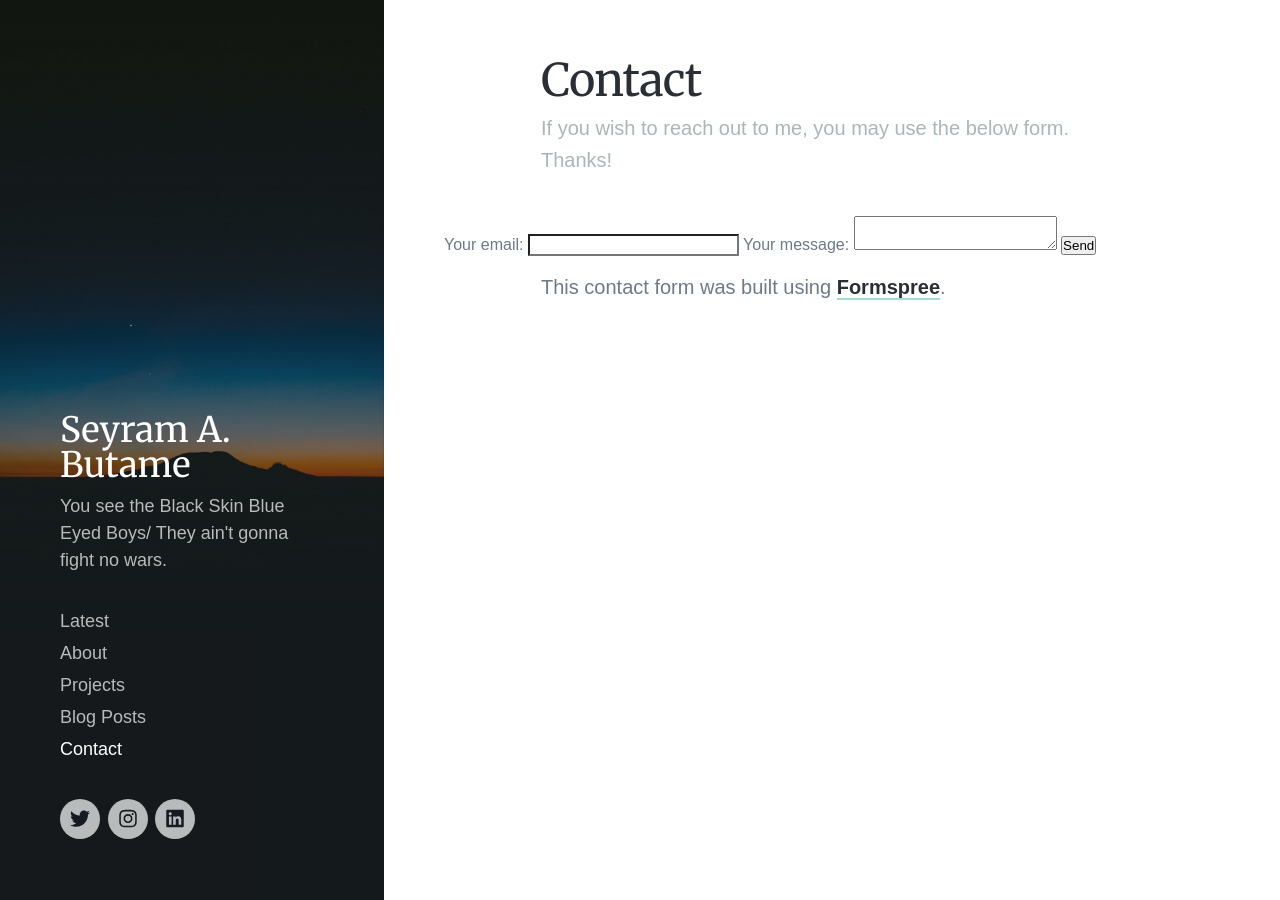
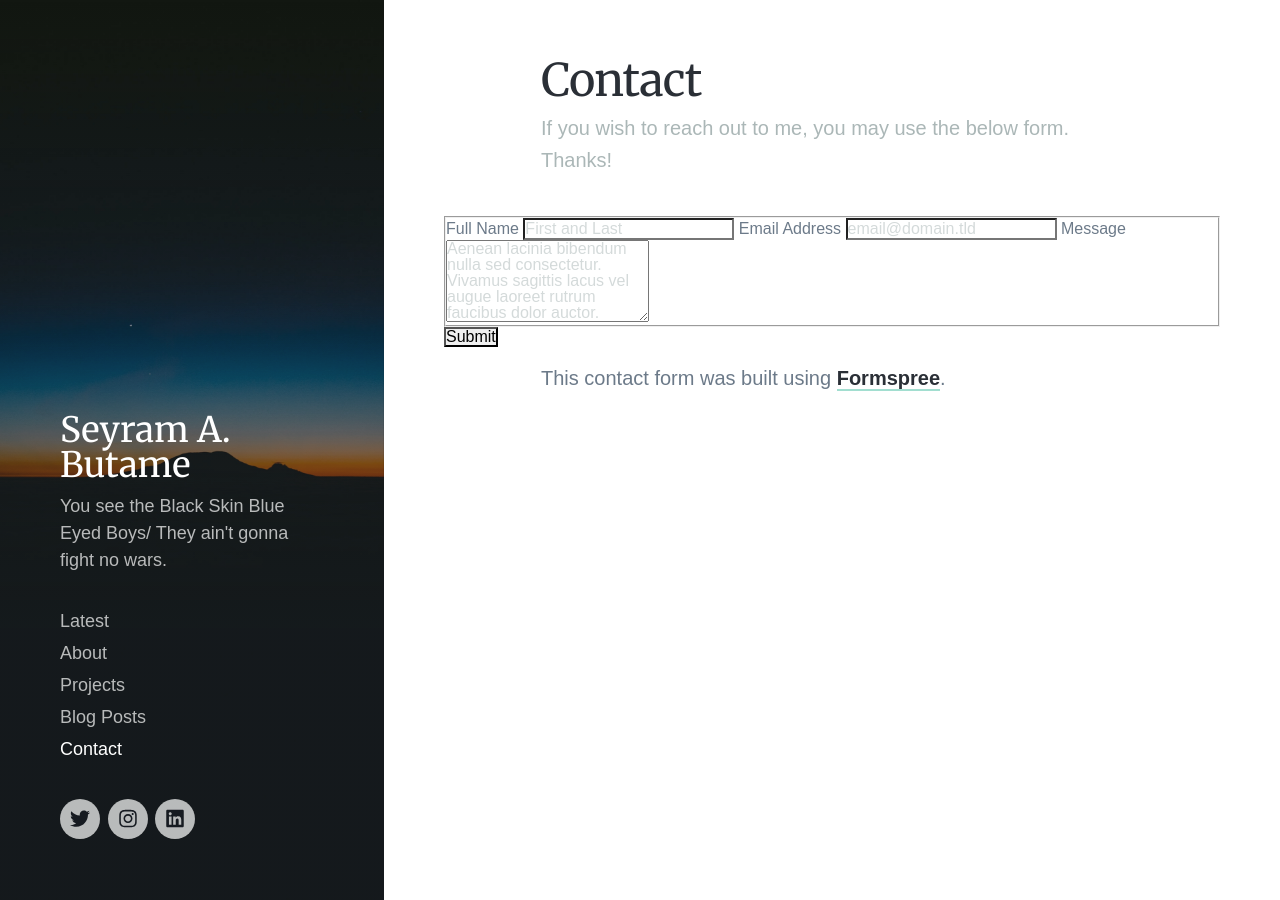
Before and after one commit to butames/blog.github.io, a Jekyll site: the page built from _pages/contact.md, in a window 1280 px wide and 900 px high. Built offline with Jekyll 4.4.1, drawn with Linux system fonts in a browser that asks for light colours; nearby versions of some CDN libraries; some web fonts are replaced.

Commit message:
Update contact.md

```diff
--- a/_pages/contact.md
+++ b/_pages/contact.md
@@ -5,20 +5,17 @@
 featured_image: /images/background/background2.jpg
 ---
 
-<form
-  action="https://formspree.io/f/xzbobbyw"
-  method="POST"
->
-  <label>
-    Your email:
-    <input type="email" name="_replyto">
-  </label>
-  <label>
-    Your message:
-    <textarea name="message"></textarea>
-  </label>
-  <!-- your other form fields go here -->
-  <button type="submit">Send</button>
+<form id="fs-frm" name="simple-contact-form" accept-charset="utf-8" action="https://formspree.io/f/xzbobbyw" method="post">
+  <fieldset id="fs-frm-inputs">
+    <label for="full-name">Full Name</label>
+    <input type="text" name="name" id="full-name" placeholder="First and Last" required="">
+    <label for="email-address">Email Address</label>
+    <input type="email" name="_replyto" id="email-address" placeholder="email@domain.tld" required="">
+    <label for="message">Message</label>
+    <textarea rows="5" name="message" id="message" placeholder="Aenean lacinia bibendum nulla sed consectetur. Vivamus sagittis lacus vel augue laoreet rutrum faucibus dolor auctor. Donec ullamcorper nulla non metus auctor fringilla nullam quis risus." required=""></textarea>
+    <input type="hidden" name="_subject" id="email-subject" value="Contact Form Submission">
+  </fieldset>
+  <input type="submit" value="Submit">
 </form>
 
 This contact form was built using [Formspree](https://formspree.io/create/jekyllthemes).
```
